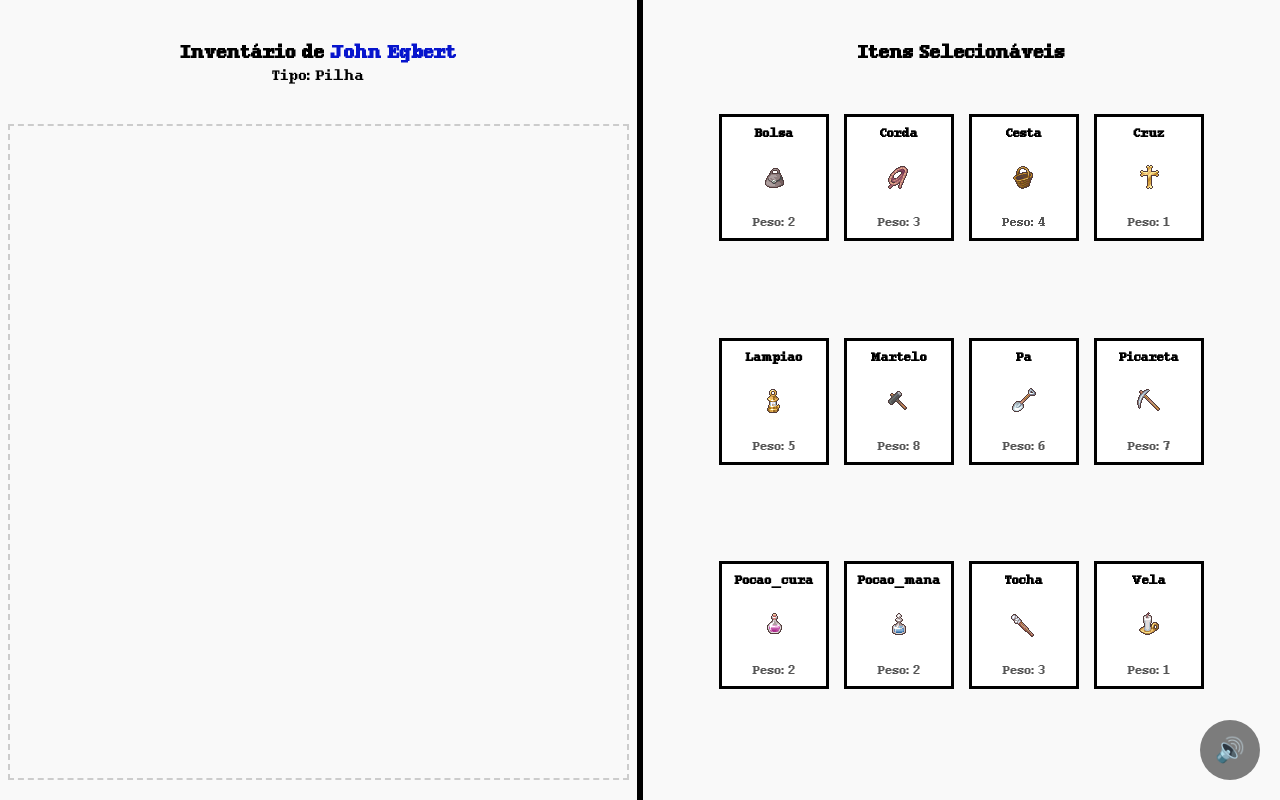
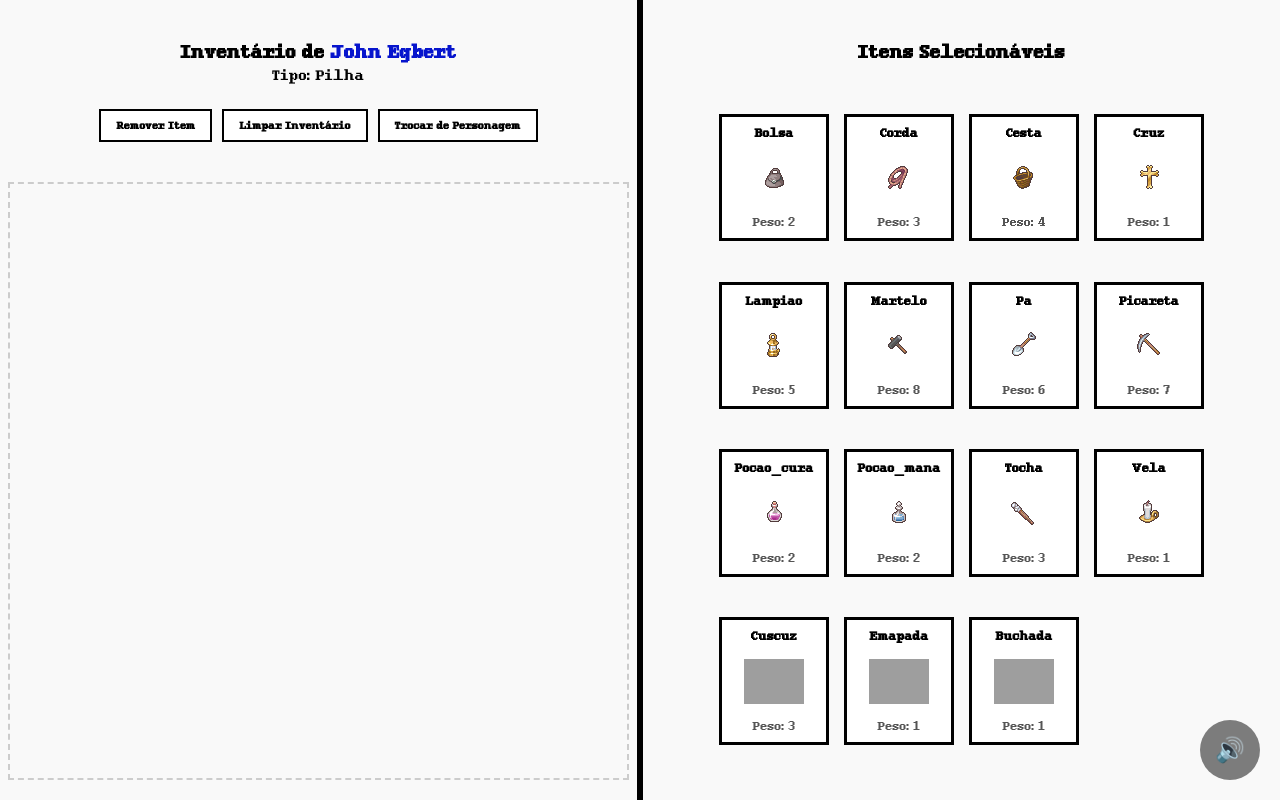
Before and after one commit to joao-victor-costa-gomes/homestuck-inventory-game, a Flask app: page /game in a window 1280 px wide. Run offline with Flask 3, Linux system fonts and the light colour scheme; grey boxes are pictures that could not be loaded.

Commit message:
sistema de pilha

```diff
--- a/itens.txt
+++ b/itens.txt
@@ -10,3 +10,6 @@ pocao_cura=2
 pocao_mana=2
 tocha=3
 vela=1
+cuscuz=3
+emapada=1
+buchada=1
--- a/static/css/style.css
+++ b/static/css/style.css
@@ -226,3 +226,75 @@ h1 {
     font-weight: bold;
     word-break: break-word;
 }
+
+/* Container dos botões de controle do inventário */
+.inventory-controls {
+    display: flex;
+    gap: 10px;
+    margin-top: 5px;
+    margin-bottom: 20px;
+    flex-wrap: wrap; /* Garante que os botões não quebrem o layout se a tela for menor */
+    justify-content: center;
+}
+
+/* Estilo individual de cada botão */
+.ctrl-btn {
+    font-family: 'FontStuck', 'Courier New', Courier, monospace;
+    background-color: #fff;
+    border: 2px solid #000;
+    padding: 8px 15px;
+    cursor: pointer;
+    font-weight: bold;
+    font-size: 0.85rem;
+    transition: all 0.2s;
+}
+
+.ctrl-btn:hover {
+    background-color: #000;
+    color: #fff;
+    transform: scale(1.05); /* Mantém a mesma animação de clique dos itens */
+}
+
+/* Estilo para os itens quando estão dentro do inventário */
+#inventory-container {
+    display: flex;
+    flex-direction: column;
+    align-items: center;
+    gap: 10px; /* Espaço vertical entre os itens empilhados */
+}
+
+/* Tira o efeito de hover/zoom quando o item já está no inventário */
+#inventory-container .item-slot {
+    cursor: default;
+}
+
+#inventory-container .item-slot:hover {
+    transform: none;
+    border-color: #000;
+}
+
+/* Fixa um tamanho menor e quadrado para o card */
+#inventory-container .item-slot {
+    width: 70px;
+    height: 70px;
+    aspect-ratio: auto; /* Anula a proporção retangular anterior */
+    padding: 5px;
+    justify-content: space-evenly; /* Distribui o nome e a imagem no centro */
+}
+
+/* Esconde completamente o peso */
+#inventory-container .item-weight {
+    display: none;
+}
+
+/* Diminui a fonte do nome para caber no novo quadrado */
+#inventory-container .item-name {
+    font-size: 0.9rem;
+    margin-bottom: 2px;
+}
+
+/* Ajusta o tamanho da imagem proporcionalmente */
+#inventory-container .item-slot img {
+    max-width: 90%;
+    max-height: 40px;
+}
--- /dev/null
+++ b/static/js/PilhaInventory.js
@@ -0,0 +1,48 @@
+class PilhaInventory {
+    constructor() {
+        this.items = [];
+    }
+
+    // ADICIONA ITEM NA PILHA
+    insert(itemElement, itemName) {
+        this.items.push({ html: itemElement, name: itemName });
+        this.render();
+    }
+
+    // REMOVE ITEM NA PILHA
+    remove() {
+        if (this.items.length === 0) {
+            alert("A Pilha está vazia!");
+            return null;
+        }
+        const removedItem = this.items.pop();
+        this.render();
+        return removedItem;
+    }
+
+    // LIMPA INVETÁRIO
+    clear() {
+        if (this.items.length === 0) {
+            alert("O inventário já está vazio!");
+            return [];
+        }
+
+        const removedItems = [...this.items];
+
+        this.items = [];
+        this.render();
+
+        return removedItems;
+    }
+
+    // RENDERIZA PILHA
+    render() {
+        const container = document.getElementById('inventory-container');
+        container.innerHTML = '';
+
+        for (let i = this.items.length - 1; i >= 0; i--) {
+            container.appendChild(this.items[i].html);
+        }
+    }
+
+}
--- /dev/null
+++ b/static/js/ui_controller.js
@@ -0,0 +1,74 @@
+document.addEventListener('DOMContentLoaded', () => {
+
+    const inventoryContainer = document.getElementById('inventory-container');
+    if (!inventoryContainer) return;
+
+    const inventoryType = inventoryContainer.dataset.type;
+    let inventorySystem = null;
+
+    if (inventoryType === 'Pilha' && typeof PilhaInventory !== 'undefined') {
+        inventorySystem = new PilhaInventory();
+    }
+
+    // Evento: Adicionar item ao inventário
+    document.querySelectorAll('#items-grid .item-slot').forEach(slot => {
+        slot.addEventListener('click', function() {
+            if (!inventorySystem) {
+                alert("Sistema de inventário ainda não implementado para: " + inventoryType);
+                return;
+            }
+
+            this.style.display = 'none';
+
+            let invItem = this.cloneNode(true);
+            invItem.style.display = 'flex';
+
+            inventorySystem.insert(invItem, this.dataset.name);
+        });
+    });
+
+    // Evento: Remover item do inventário
+    const btnRemove = document.getElementById('btn-remove');
+    if (btnRemove) {
+        btnRemove.addEventListener('click', function() {
+            if (inventorySystem) {
+                const removed = inventorySystem.remove();
+
+                if (removed) {
+                    const originalSlot = document.querySelector(`#items-grid .item-slot[data-name="${removed.name}"]`);
+                    if (originalSlot) {
+                        originalSlot.style.display = 'flex';
+                    }
+                }
+            }
+        });
+    }
+
+    // Evento: Trocar de Personagem
+    const btnSwitch = document.getElementById('btn-switch');
+    if (btnSwitch) {
+        btnSwitch.addEventListener('click', function() {
+            window.location.href = '/';
+        });
+    }
+
+    // Evento: Botão "Limpar Inventário"
+    const btnClear = document.getElementById('btn-clear');
+    if (btnClear) {
+        btnClear.addEventListener('click', function() {
+            if (inventorySystem) {
+
+                const removedItems = inventorySystem.clear();
+
+                if (removedItems && removedItems.length > 0) {
+                    removedItems.forEach(item => {
+                        const originalSlot = document.querySelector(`#items-grid .item-slot[data-name="${item.name}"]`);
+                        if (originalSlot) {
+                            originalSlot.style.display = 'flex';
+                        }
+                    });
+                }
+            }
+        });
+    }
+});
--- a/templates/game.html
+++ b/templates/game.html
@@ -2,7 +2,7 @@
 <html lang="pt-br">
 <head>
     <meta charset="UTF-8">
-    <title>Sylladex - {{ character }}</title>
+    <title>Inventário - {{ character }}</title>
     <link rel="stylesheet" href="{{ url_for('static', filename='css/style.css') }}">
 </head>
 <body class="game-body">
@@ -19,6 +19,12 @@
         <div class="left-panel">
             <h2>Inventário de <span style="color: {{ color }};">{{ character }}</span></h2>
             <p>Tipo: {{ inv_type }}</p>
+
+            <div class="inventory-controls">
+                <button class="ctrl-btn" id="btn-remove">Remover Item</button>
+                <button class="ctrl-btn" id="btn-clear">Limpar Inventário</button>
+                <button class="ctrl-btn" id="btn-switch">Trocar de Personagem</button>
+            </div>
 
             <div id="inventory-container" data-type="{{ inv_type }}">
                 </div>
@@ -58,6 +64,12 @@
                 icon.innerText = '🔇';
             }
         }
-    </script>
+    </script> {% if inv_type == 'Pilha' %}
+        <script src="{{ url_for('static', filename='js/PilhaInventory.js') }}"></script>
+    {% elif inv_type == 'Fila' %}
+        {% endif %}
+
+    <script src="{{ url_for('static', filename='js/ui_controller.js') }}"></script>
+
 </body>
 </html>
```
